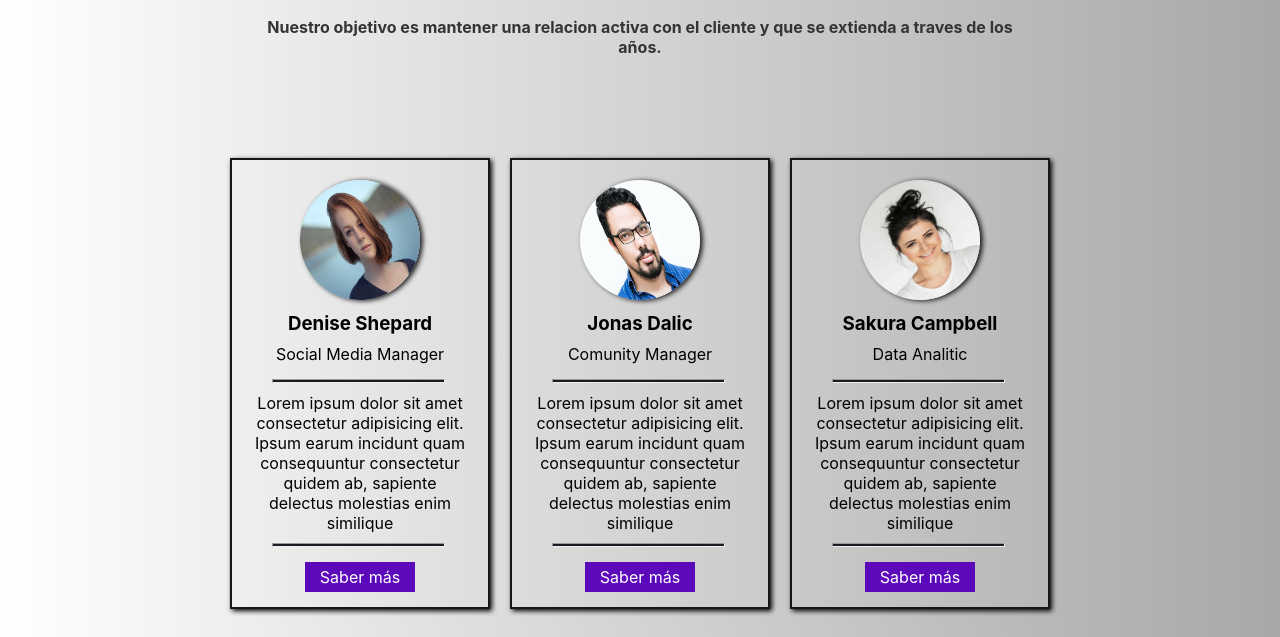
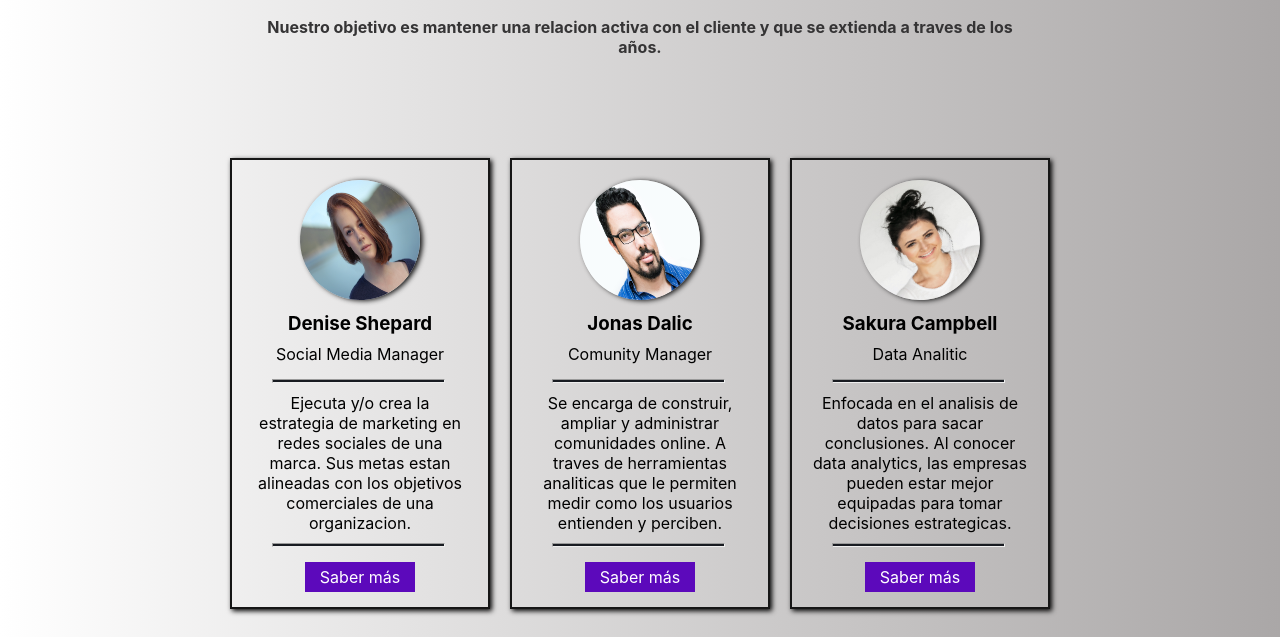
Before and after one commit to MarianGregorio/webMarketing, a website: page pages/nosotros.html in a window 1280 px wide. Shown: the part 915-1552 px from the top of the page. Drawn offline with Linux system fonts and the light colour scheme.

Commit message:
ultimos detalles del html

```diff
--- a/pages/nosotros.html
+++ b/pages/nosotros.html
@@ -71,7 +71,7 @@
                     <hr>
                     <div class="cardTexto">
                         <p>
-                            Lorem ipsum dolor sit amet consectetur adipisicing elit. Ipsum earum incidunt quam consequuntur consectetur quidem ab, sapiente delectus molestias enim similique
+                            Ejecuta y/o crea la estrategia de marketing en redes sociales de una marca. Sus metas estan alineadas con los objetivos comerciales de una organizacion.
                         </p>
                     </div>
                     <hr>
@@ -92,7 +92,7 @@
                     <hr>
                     <div class="cardTexto">
                         <p>
-                            Lorem ipsum dolor sit amet consectetur adipisicing elit. Ipsum earum incidunt quam consequuntur consectetur quidem ab, sapiente delectus molestias enim similique
+                            Se encarga de construir, ampliar y administrar comunidades online. A traves de herramientas analiticas que le permiten medir como los usuarios entienden y perciben.
                         </p>
                     </div>
                     <hr>
@@ -113,7 +113,7 @@
                     <hr>
                     <div class="cardTexto">
                         <p>
-                            Lorem ipsum dolor sit amet consectetur adipisicing elit. Ipsum earum incidunt quam consequuntur consectetur quidem ab, sapiente delectus molestias enim similique
+                            Enfocada en el analisis de datos para sacar conclusiones. Al conocer data analytics, las empresas pueden estar mejor equipadas para tomar decisiones estrategicas.
                         </p>
                     </div>
                     <hr>
```
